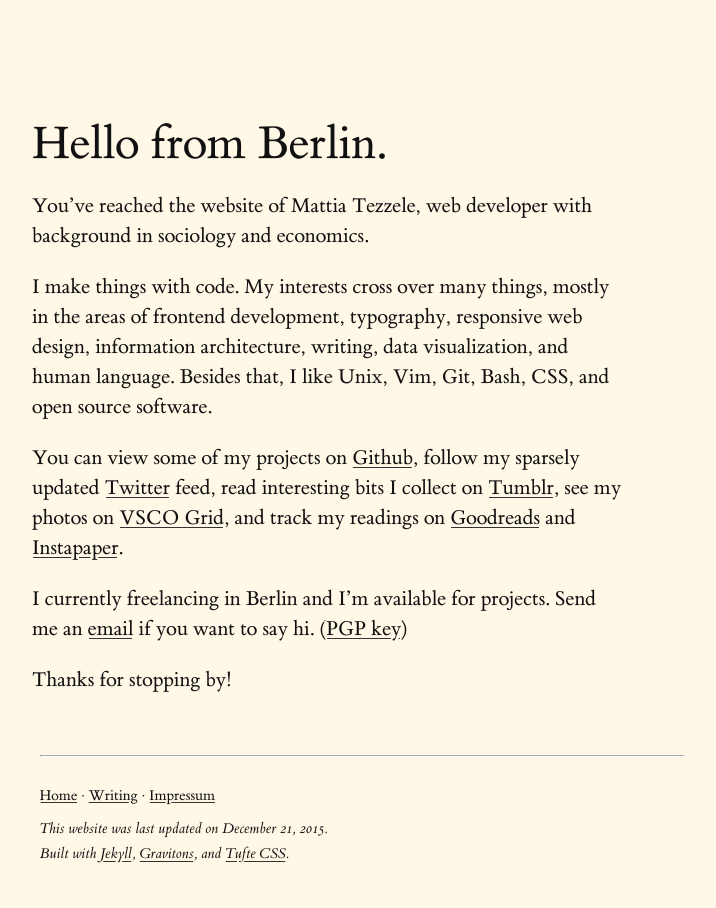
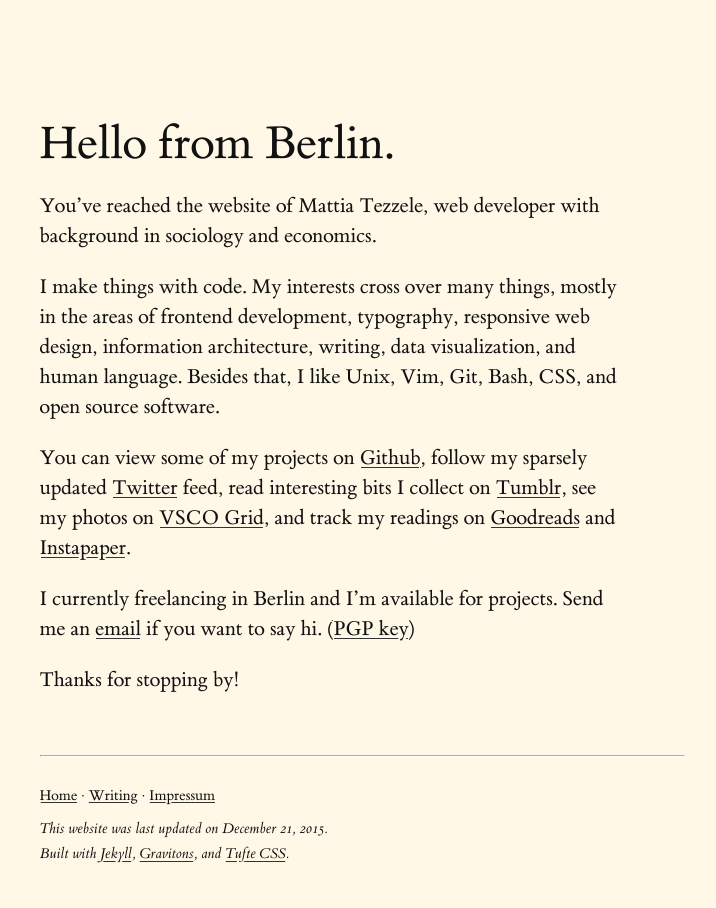
Before and after one commit to mrzool/mrzool.github.io, a Jekyll site: the page built from index.md, in a window 1280 px wide. Shown: the whole page, without its empty margins (278-994 px from the left). Built offline with Jekyll 4.4.1, drawn with Linux system fonts in a browser that asks for light colours.

Commit message:
Increase horizontal padding in main column

```diff
--- a/_layouts/default.html
+++ b/_layouts/default.html
@@ -2,7 +2,7 @@
 <html lang="en">
   {% include _head.html %}
   <body class="container">
-    <main class="pt4 px1 mb4">
+    <main class="pt4 px2 mb4">
       {{ content }}
     </main>
     <hr class="ml2 mr2" style="border-color: white">
--- a/_layouts/post.html
+++ b/_layouts/post.html
@@ -2,7 +2,7 @@
 <html lang="en">
   {% include _head.html %}
   <body class="container">
-    <main class="pt4 px1 mb4">
+    <main class="pt4 px2 mb4">
       <article>
         <h1 class="mb1"> {{ page.title }} </h1>
         <h4 class="dib mr2"> Written on {{ page.date | date: "%B %e, %Y" }} by <a href="/" title="Homepage">{{ site.author }}</a> </h4>
--- a/_layouts/writing.html
+++ b/_layouts/writing.html
@@ -2,7 +2,7 @@
 <html lang="en">
   {% include _head.html %}
   <body class="container">
-    <main class="pt4 px1 mb4">
+    <main class="pt4 px2 mb4">
       <h1> {{ page.title }} </h1>
 
       {% comment %} {{ content }} {% endcomment %}
```
